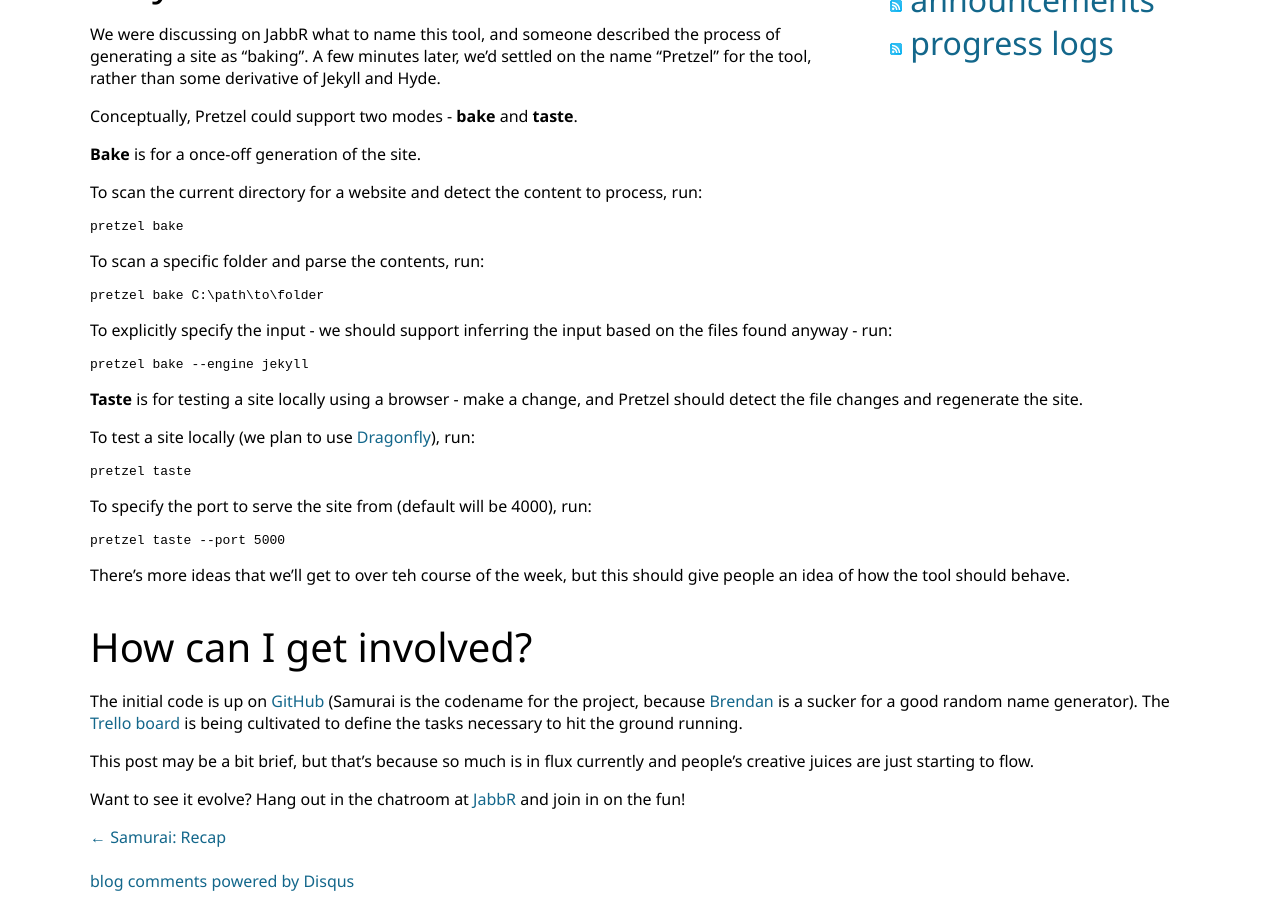
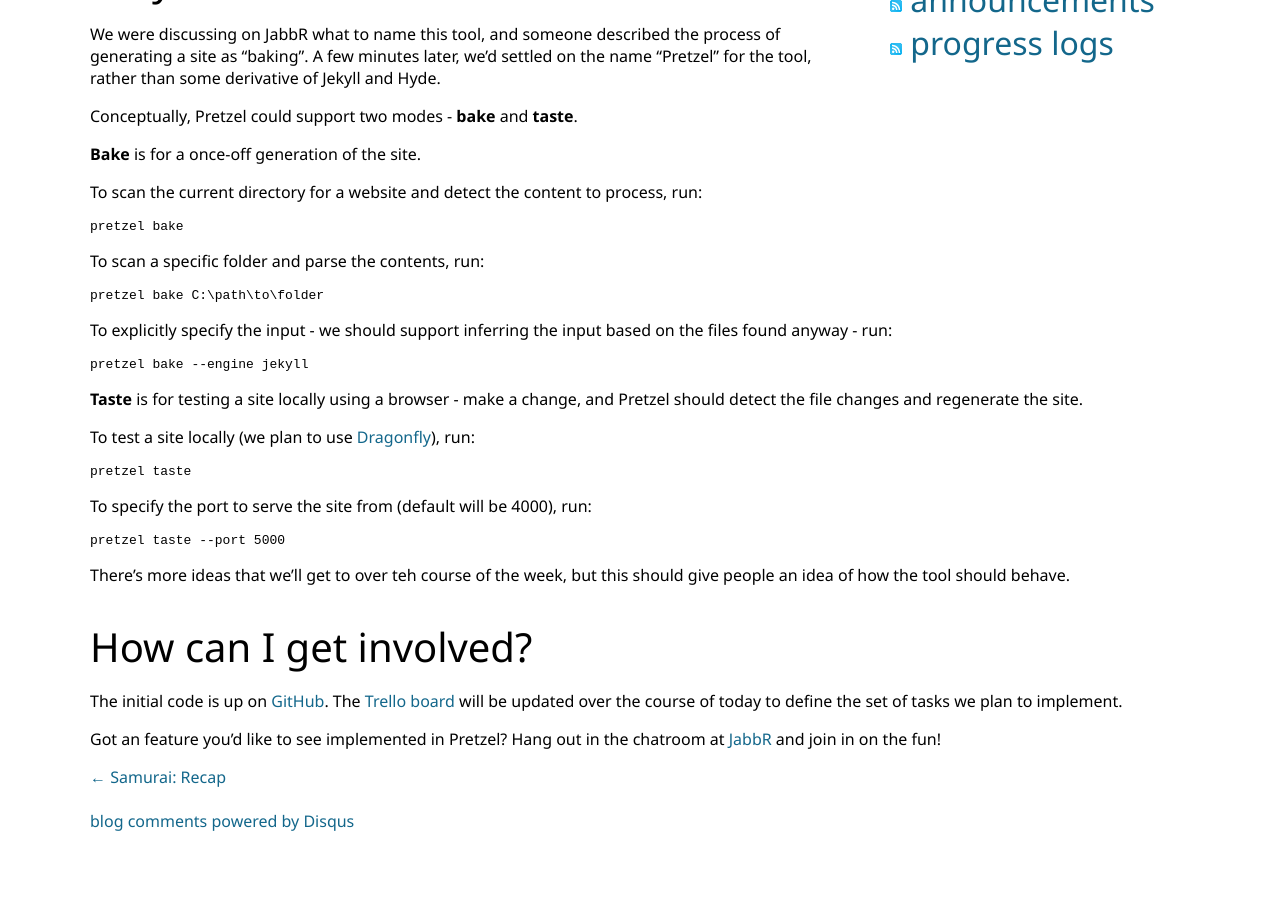
Before and after one commit to Code52/code52.github.com, a Jekyll site: the page built from _posts/2012-01-31-pretzel.md, in a window 1280 px wide and 900 px high, scrolled down 748 px. Built offline with Jekyll 4.4.1, drawn with Linux system fonts in a browser that asks for light colours; Markdown is read by kramdown in place of the engine named in the settings; comment, search, counter and statistics services are not loaded; after the commit the page ends 1588 px from its top, so only the background shows below that.

Commit message:
fixing up last section

```diff
--- a/_posts/2012-01-31-pretzel.md
+++ b/_posts/2012-01-31-pretzel.md
@@ -60,8 +60,6 @@
 
 ## How can I get involved?
 
-The initial code is up on [GitHub](http://github.com/Code52/pretzel) (Samurai is the codename for the project, because [Brendan](http://twitter.com/shiftkey) is a sucker for a good random name generator). The [Trello board](https://trello.com/board/pretzel/4f25ffb3dbbed1ab5a4f0f5a) is being cultivated to define the tasks necessary to hit the ground running.
+The initial code is up on [GitHub](http://github.com/Code52/pretzel). The [Trello board](https://trello.com/board/pretzel/4f25ffb3dbbed1ab5a4f0f5a) will be updated over the course of today to define the set of tasks we plan to implement.
 
-This post may be a bit brief, but that's because so much is in flux currently and people's creative juices are just starting to flow.
-
-Want to see it evolve? Hang out in the chatroom at [JabbR](http://jabbr.net/#/rooms/code52) and join in on the fun!
+Got an feature you'd like to see implemented in Pretzel? Hang out in the chatroom at [JabbR](http://jabbr.net/#/rooms/code52) and join in on the fun!
```
